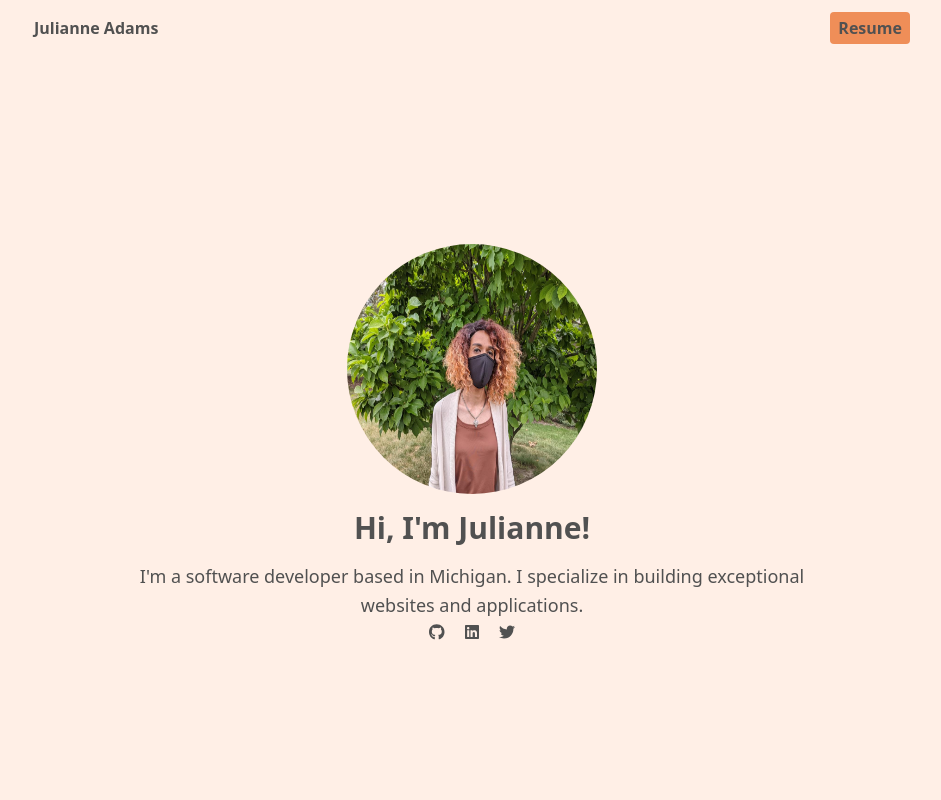
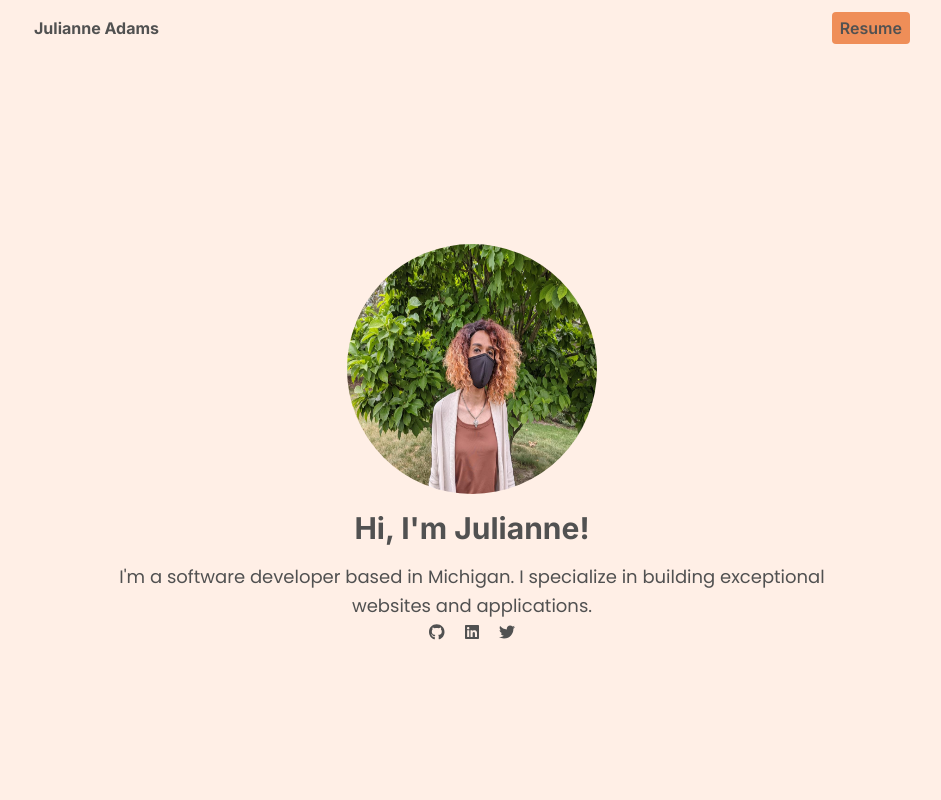
Before and after one commit to LeftySolara/portfolio, a Next.js app: page / in a window 1280 px wide. Shown: the top 800 px of the page, without its empty margins (168-1109 px from the left). Built offline with nearby package versions, Linux system fonts and the light colour scheme.

Commit message:
Add: google fonts

```diff
--- a/src/app/_components/About/About.tsx
+++ b/src/app/_components/About/About.tsx
@@ -1,7 +1,7 @@
 const About = () => {
   return (
-    <div className="flex flex-col justify-center self-center text-justify w-5/6">
-      <h2 className="font-bold self-center">About Me</h2>
+    <div className="flex flex-col justify-center self-center text-justify w-5/6 font-body">
+      <h2 className="font-bold font-heading self-center text-lg">About Me</h2>
       <p>
         Lorem ipsum dolor sit amet, consectetur adipiscing elit. Nam dapibus
         orci nulla, et sodales felis condimentum et. Nulla vehicula tortor eget
--- a/src/app/_components/Hero/Hero.tsx
+++ b/src/app/_components/Hero/Hero.tsx
@@ -11,8 +11,10 @@ const Hero = () => {
         alt="Julianne's personal headshot"
         className="relative mx-auto rounded-full overflow-hidden w-[250px] h-[250px]"
       />
-      <h1 className="m-4 text-center font-bold text-3xl">Hi, I'm Julianne!</h1>
-      <p className="text-center leading-relaxed w-5/6 self-center text-lg">
+      <h1 className="m-4 text-center font-bold text-3xl font-heading">
+        Hi, I'm Julianne!
+      </h1>
+      <p className="text-center font-body leading-relaxed w-5/6 self-center text-lg">
         I'm a software developer based in Michigan. I specialize in building
         exceptional websites and applications.
       </p>
--- /dev/null
+++ b/src/app/_styles/fonts.ts
@@ -0,0 +1,17 @@
+import { Inter, Poppins } from "next/font/google";
+
+const inter = Inter({
+  subsets: ["latin"],
+  display: "swap",
+  variable: "--font-inter",
+});
+
+const poppins = Poppins({
+  subsets: ["latin"],
+  display: "swap",
+  variable: "--font-poppins",
+  weight: ["400", "700"],
+  style: ["normal", "italic"],
+});
+
+export { inter, poppins };
--- a/src/app/layout.tsx
+++ b/src/app/layout.tsx
@@ -1,4 +1,3 @@
-import Head from "next/head";
 import { config } from "@fortawesome/fontawesome-svg-core";
 import "@fortawesome/fontawesome-svg-core/styles.css";
 
@@ -6,6 +5,7 @@ import Navbar from "@/app/_components/Navbar/Navbar";
 import Footer from "@/app/_components/Footer/Footer";
 
 import "./_styles/globals.css";
+import { inter, poppins } from "./_styles/fonts";
 
 config.autoAddCss = false;
 
@@ -20,10 +20,10 @@ export default function RootLayout({
   children: React.ReactNode;
 }) {
   return (
-    <html className="no-scrollbar">
-      <Head>
-        <link rel="stylesheet" href={process.env.NEXT_PUBLIC_FONT_LINK} />
-      </Head>
+    <html
+      lang="en"
+      className={`${inter.variable} ${poppins.variable} no-scrollbar`}
+    >
       <body className="flex flex-col justify-center bg-orange-50 text-grey-700 lg:w-[900px] m-auto p-3">
         <Navbar />
         <main className="flex flex-col justify-center w-full">{children}</main>
--- a/tailwind.config.js
+++ b/tailwind.config.js
@@ -92,7 +92,13 @@ module.exports = {
     },
     extend: {
       fontFamily: {
-        sans: ["proxima-nova", "soleil", ...defaultTheme.fontFamily.sans],
+        sans: [
+          "var(--font-inter)",
+          "var(--font-poppins)",
+          ...defaultTheme.fontFamily.sans,
+        ],
+        heading: ["var(--font-inter)"],
+        body: ["var(--font-poppins)"],
       },
     },
   },
```
